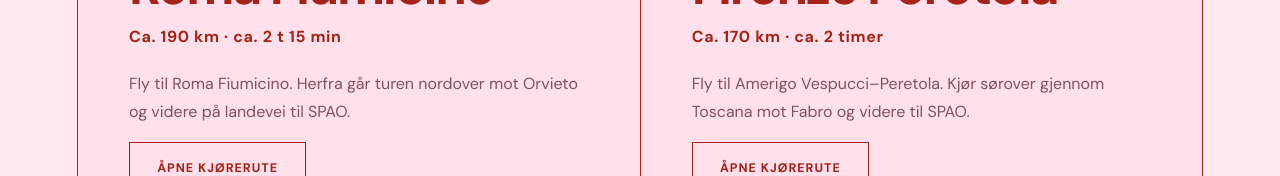
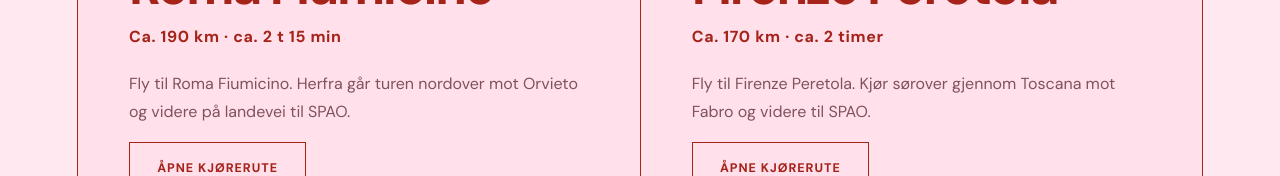
Before and after one commit to martaogmarius/martaogmarius.github.io, a Next.js app: page /reise in a window 1280 px wide. Shown: the part 1227-1403 px from the top of the page. Built offline with nearby package versions, Linux system fonts and the light colour scheme.

Commit message:
Use consistent Florence airport name

```diff
--- a/app/reise/page.tsx
+++ b/app/reise/page.tsx
@@ -11,7 +11,7 @@ export default function TravelPage() {
         <p className="map-credit">Kartdata: OpenStreetMap-bidragsytere · Ruter: OSRM</p>
         <div className="travel-routes">
           <article className="travel-card"><p className="kicker">Alternativ 1</p><h3>Roma Fiumicino</h3><p className="travel-time">Ca. 190 km · ca. 2 t 15 min</p><p>Fly til Roma Fiumicino. Herfra går turen nordover mot Orvieto og videre på landevei til SPAO.</p><a className="outline-button" href="https://www.google.com/maps/dir/?api=1&origin=Rome+Fiumicino+Airport&destination=SPAO+Borgo+San+Pietro+Aquaeortus+Allerona&travelmode=driving" target="_blank" rel="noreferrer">Åpne kjørerute</a></article>
-          <article className="travel-card"><p className="kicker">Alternativ 2</p><h3>Firenze Peretola</h3><p className="travel-time">Ca. 170 km · ca. 2 timer</p><p>Fly til Amerigo Vespucci–Peretola. Kjør sørover gjennom Toscana mot Fabro og videre til SPAO.</p><a className="outline-button" href="https://www.google.com/maps/dir/?api=1&origin=Florence+Airport+Peretola&destination=SPAO+Borgo+San+Pietro+Aquaeortus+Allerona&travelmode=driving" target="_blank" rel="noreferrer">Åpne kjørerute</a></article>
+          <article className="travel-card"><p className="kicker">Alternativ 2</p><h3>Firenze Peretola</h3><p className="travel-time">Ca. 170 km · ca. 2 timer</p><p>Fly til Firenze Peretola. Kjør sørover gjennom Toscana mot Fabro og videre til SPAO.</p><a className="outline-button" href="https://www.google.com/maps/dir/?api=1&origin=Florence+Airport+Peretola&destination=SPAO+Borgo+San+Pietro+Aquaeortus+Allerona&travelmode=driving" target="_blank" rel="noreferrer">Åpne kjørerute</a></article>
         </div>
         <div className="travel-address"><span>Adresse</span><strong>SPAO Borgo San Pietro Aquaeortus</strong><p>Strada Provinciale SP50 km 10+300, 05011 Allerona (TR), Italia</p></div>
       </section>
```
